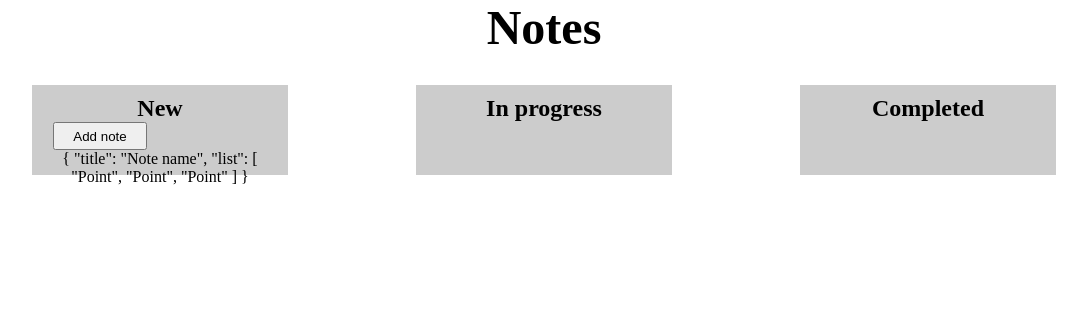
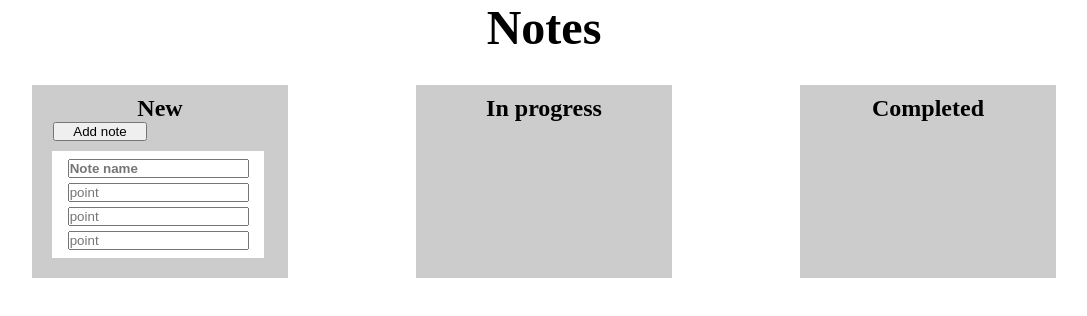
Before and after one commit to Korkin-Igor/notes, a Vue app: page / in a window 1280 px wide. Both pictures are taken after a click on the button "Add note". Shown: the top 316 px of the page, without its empty margins (96-1183 px from the left). Built offline with nearby package versions, Linux system fonts and the light colour scheme.

Commit message:
Set up adding notes

```diff
--- a/src/components/Note.vue
+++ b/src/components/Note.vue
@@ -1,11 +1,39 @@
 <script setup>
+  const props = defineProps({
+    note: {
+      title: String,
+      list: Array
+    }
+  })
+
 
 </script>
 
 <template>
-
+<div class="note">
+  <input class="note-title-input" type="text" :placeholder=note.title>
+  <ul v-for="point in note.list">
+    <li>
+      <input type="text" placeholder="point">
+    </li>
+  </ul>
+</div>
 </template>
 
 <style scoped>
+  .note {
+    width: 90%;
+    background: #fff;
+    margin: 10px;
+    padding: 8px 0;
+  }
 
+  li {
+    list-style: none;
+    margin-top: 5px;
+  }
+
+  .note-title-input::placeholder,
+  .note-title-input:focus
+  { font-weight: 600; }
 </style>
--- a/src/components/NoteColumn.vue
+++ b/src/components/NoteColumn.vue
@@ -1,4 +1,5 @@
 <script setup>
+import Note from "./Note.vue"
 const props = defineProps({
   title: String,
   notes: Array
@@ -12,32 +13,31 @@ const addNote = () => {
 </script>
 
 <template>
-  <div class="note-card">
+  <div class="note-column">
     <h2>{{ title }}</h2>
     <button
         class="add-note-button"
         v-if="title === 'New'"
         @click="addNote()"
     >Add note</button>
-    <div class="notes" v-for="note in notes">{{ note }}</div>
+    <div class="notes" v-for="note in notes">
+      <Note :note="note"></Note>
+    </div>
   </div>
 </template>
 
 <style scoped>
-.note-card {
+.note-column {
   background: #ccc;
 
   padding: 10px;
 
   width: 30vw;
-  height: 3vw;
   min-width: 200px;
-  min-height: 70px;
 }
 
 .add-note-button {
   width: 40%;
-  height: 40%;
 
   position: relative;
   left: -60px;
```
